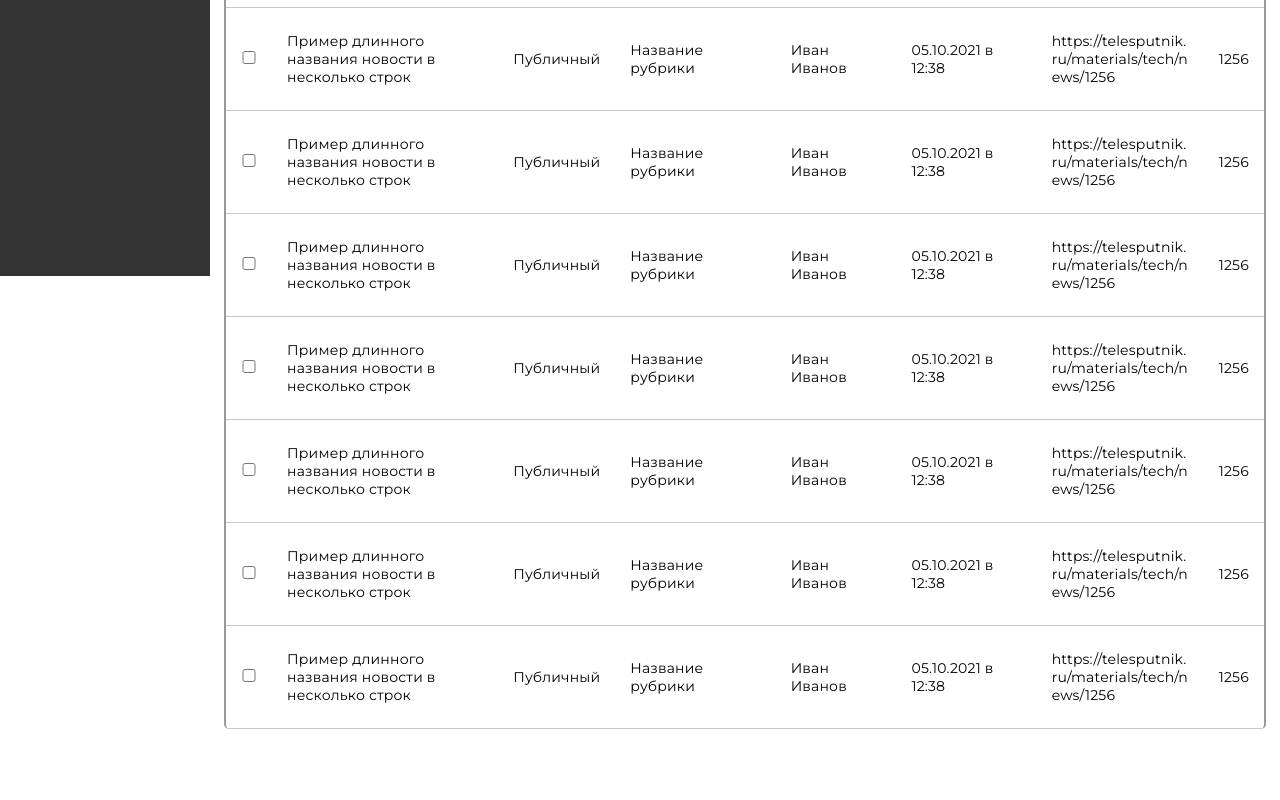
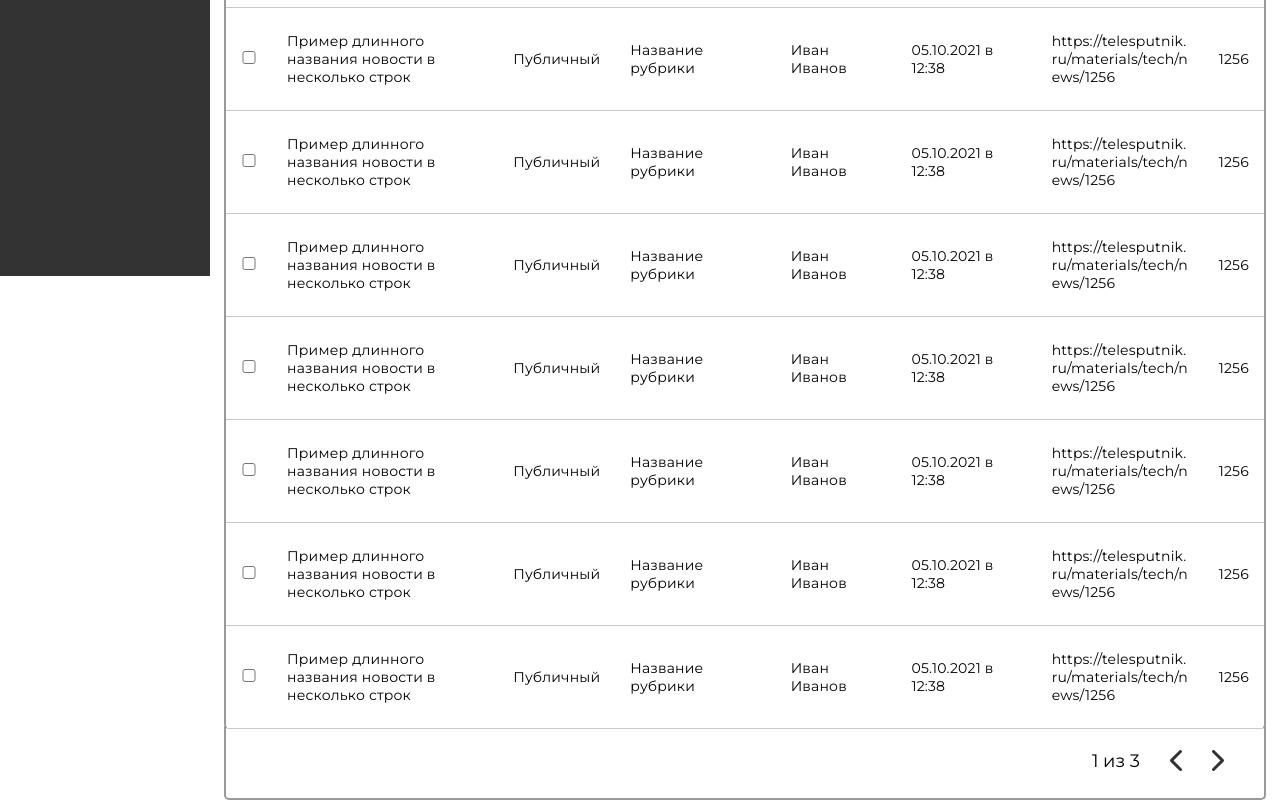
Before and after one commit to KiraProsto/ICGroup-admin, a React (Vite) app: page /admin/news in a window 1280 px wide. Shown: the part 524-1324 px from the top of the page. Before the commit the page ends 1253 px from the top, so only its background shows below. Built offline with nearby package versions, Linux system fonts and the light colour scheme.

Commit message:
Add newsPagination component to NewsPage

```diff
--- a/src/components/news/NewsMockData.ts
+++ b/src/components/news/NewsMockData.ts
@@ -9,8 +9,7 @@ export interface INewItem {
   views: number;
 }
 
-export const mockNews: INewItem[] = Array.from({ length: 5723 }).map(
-  (_, i) => ({
+export const mockNews: INewItem[] = Array.from({ length: 23 }).map((_, i) => ({
   id: i + 1,
   title: 'Пример длинного названия новости в несколько строк',
   type: 'Публичный',
@@ -19,5 +18,4 @@ export const mockNews: INewItem[] = Array.from({ length: 5723 }).map(
   date: '05.10.2021 в 12:38',
   url: 'https://telesputnik.ru/materials/tech/news/1256',
   views: 1256,
-  }),
-);
+}));
--- a/src/components/news/NewsPagination.tsx
+++ b/src/components/news/NewsPagination.tsx
@@ -0,0 +1,46 @@
+interface INewsPaginationProps {
+  page: number;
+  setPage: React.Dispatch<React.SetStateAction<number>>;
+  allPages: number;
+}
+
+export default function NewsPagination({
+  page,
+  setPage,
+  allPages,
+}: INewsPaginationProps) {
+  const prev = () => {
+    if (page > 1) setPage(page - 1);
+  };
+  const next = () => {
+    if (page < allPages) setPage(page + 1);
+  };
+
+  return (
+    <div className="news-pagination">
+      <p className="news-pagination__text">
+        {' '}
+        {page} из {allPages}{' '}
+      </p>
+      <button
+        type="button"
+        className="news-pagination__arrow"
+        onClick={prev}
+        disabled={page === 1}
+        aria-label="Прошлая страница"
+      >
+        <img src="/news/left_btn.svg" alt="кнопка влево" />
+      </button>
+
+      <button
+        type="button"
+        className="news-pagination__arrow"
+        onClick={next}
+        disabled={page === allPages}
+        aria-label="Следующая страница"
+      >
+        <img src="/news/right_btn.svg" alt="кнопка вправо" />
+      </button>
+    </div>
+  );
+}
--- a/src/components/news/news.css
+++ b/src/components/news/news.css
@@ -84,3 +84,28 @@
   max-width: 190px;
   word-break: break-all;
 }
+
+/* NewsPaginations */
+.news-pagination {
+  margin: -3px 14px;
+  padding: 24px 40px;
+  display: flex;
+  gap: 30px;
+  font-weight: 400;
+  font-size: 18px;
+
+  border: 2px solid var(--gray-3);
+  border-radius: 0px;
+  border-bottom-left-radius: 5px;
+  border-bottom-right-radius: 5px;
+  border-top: none;
+}
+.news-pagination__text {
+  margin-left: auto;
+}
+.news-pagination__arrow {
+  cursor: pointer;
+  & img {
+    width: 12px;
+  }
+}
--- a/src/pages/admin/AdminLayout.css
+++ b/src/pages/admin/AdminLayout.css
@@ -2,7 +2,7 @@
   display: flex;
   height: 100%;
   font-family: var(--font-main);
-  max-width: 2350px;
+  max-width: 2560px;
 }
 
 .admin__content {
--- a/src/pages/admin/NewsPage.tsx
+++ b/src/pages/admin/NewsPage.tsx
@@ -1,6 +1,7 @@
 import NewsCounters from '@/components/news/NewsCounters';
 import NewsHeader from '@/components/news/NewsHeader';
 import { mockNews } from '@/components/news/NewsMockData';
+import NewsPagination from '@/components/news/NewsPagination';
 import NewsTable from '@/components/news/NewsTable';
 import { useState } from 'react';
 
@@ -9,9 +10,10 @@ export default function NewsPage() {
   const published = mockNews.filter((n) => n.type === 'Публичный').length;
   const drafts = mockNews.filter((n) => n.type === 'Черновик').length;
 
-  const [page] = useState(1);
+  const [page, setPage] = useState(1);
   const perPage = 10;
   const pageItems = mockNews.slice((page - 1) * perPage, page * perPage);
+  const allPages = Math.ceil(all / perPage);
 
   const [selectedIds, setSelectedIds] = useState<number[]>([]);
 
@@ -24,6 +26,7 @@ export default function NewsPage() {
         selectedIds={selectedIds}
         setSelectedIds={setSelectedIds}
       />
+      <NewsPagination page={page} setPage={setPage} allPages={allPages} />
     </div>
   );
 }
```
Also changed, not shown: public/news/left_btn.svg (added), public/news/right_btn.svg (added). Lines whose indentation alone changed are shown as unchanged.
